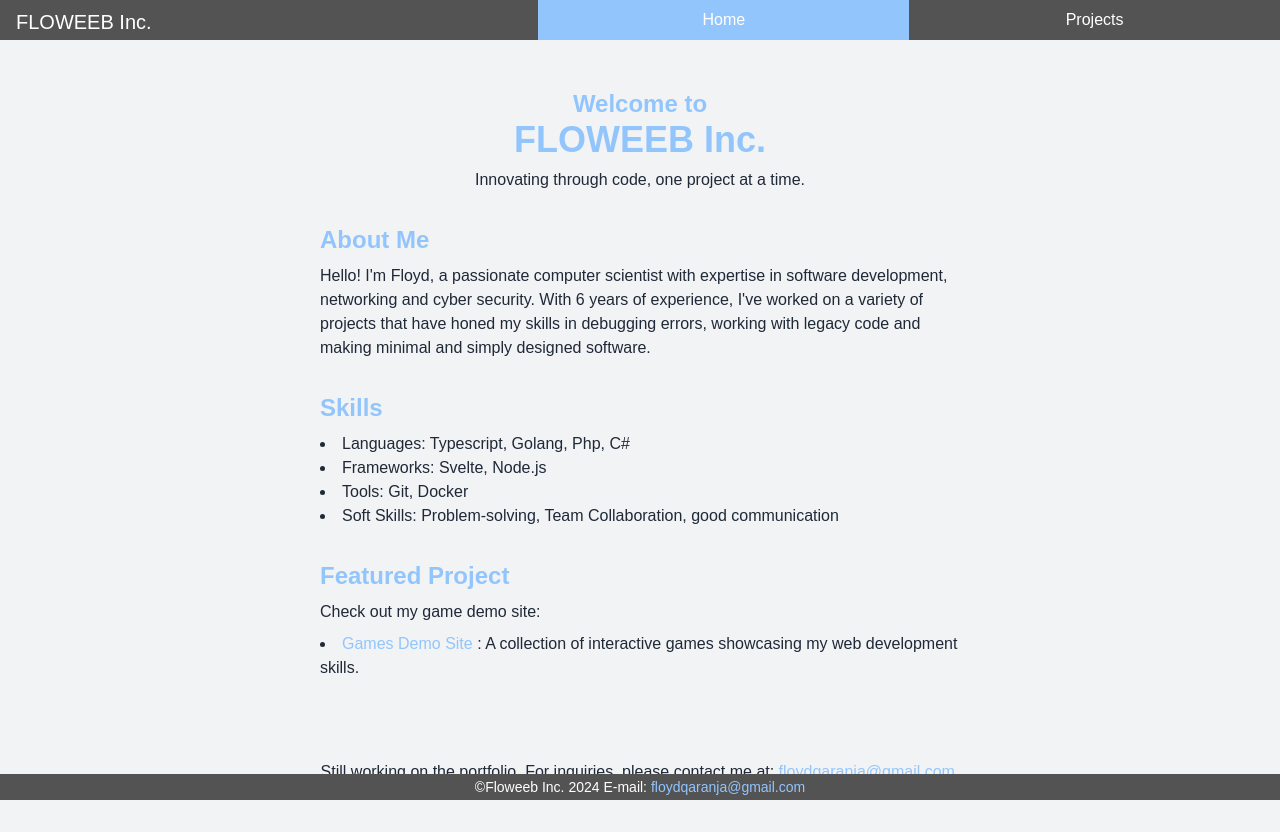
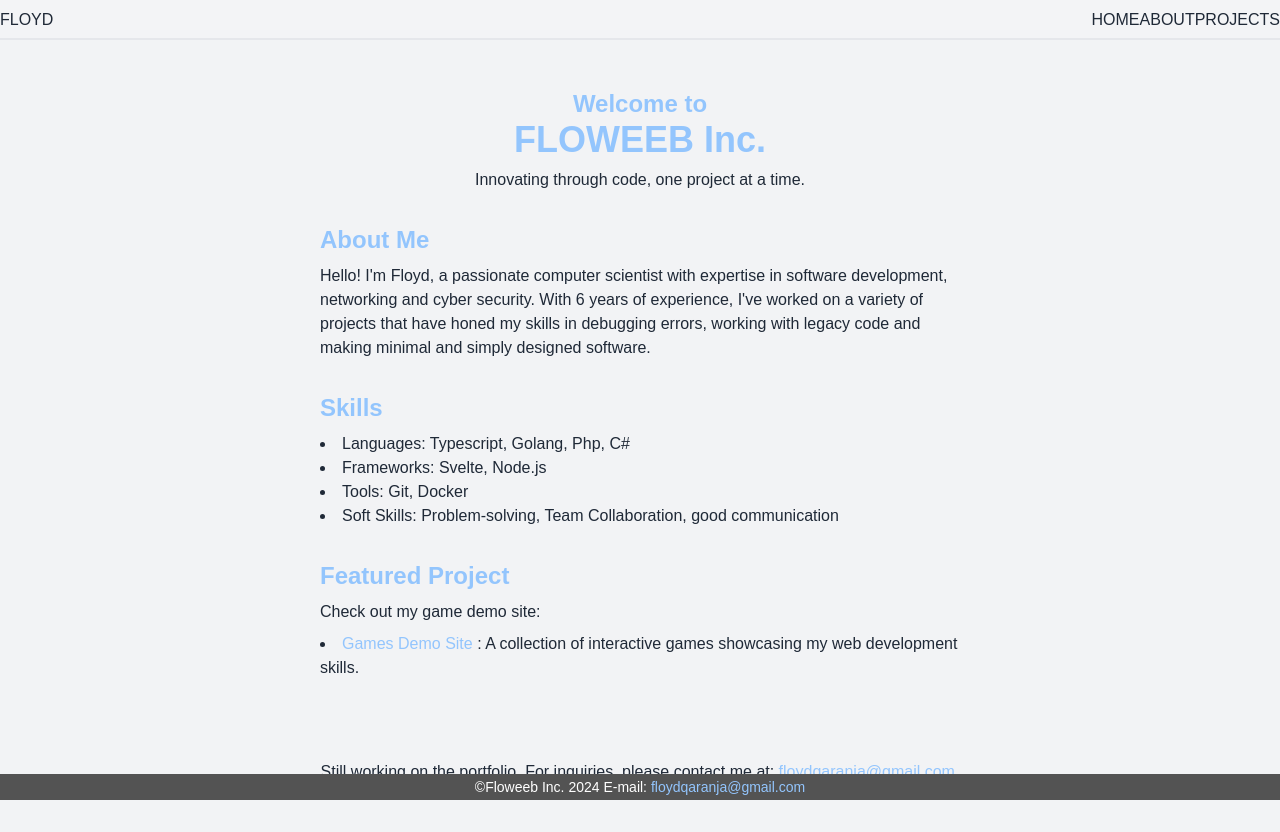
Before and after one commit to floweeb/floweeb.github.io, a SvelteKit app: page / in a window 1280 px wide. Built offline with nearby package versions, Linux system fonts and the light colour scheme.

Commit message:
Started to redesign my website with the navbar

```diff
--- a/src/component/NavBar.svelte
+++ b/src/component/NavBar.svelte
@@ -8,7 +8,7 @@
   $: isActive = (path: string) => $page.route.id === path;
 </script>
 
-<nav class="bg-primary shadow-xl h-10">
+<!-- <nav class="bg-primary shadow-xl h-10">
   <ul class="flex w-full text-white">
     <li class="flex-auto px-4 py-2 text-xl cursor-default cool-title">FLOWEEB Inc.</li>
     <li class="flex-1 ">
@@ -18,7 +18,18 @@
       <a href="/projects" class="transition-colors duration-700 block text-center px-4 py-2 {isActive('/projects') ? active_class : n_active_class}">Projects</a>
     </li>
   </ul>
+</nav> -->
+<nav class="border-b-2 h-10">
+  <ul class="flex w-full py-2">
+    <li class="flex-auto">FLOYD</li>
+    <li >
+      <a href="/">HOME</a>
+    </li>
+    <li >
+      <a href="/">ABOUT</a>
+    </li>
+    <li >
+      <a href="/projects">PROJECTS</a>
+    </li>
+  </ul>
 </nav>
-
-<style>
-</style>
```
